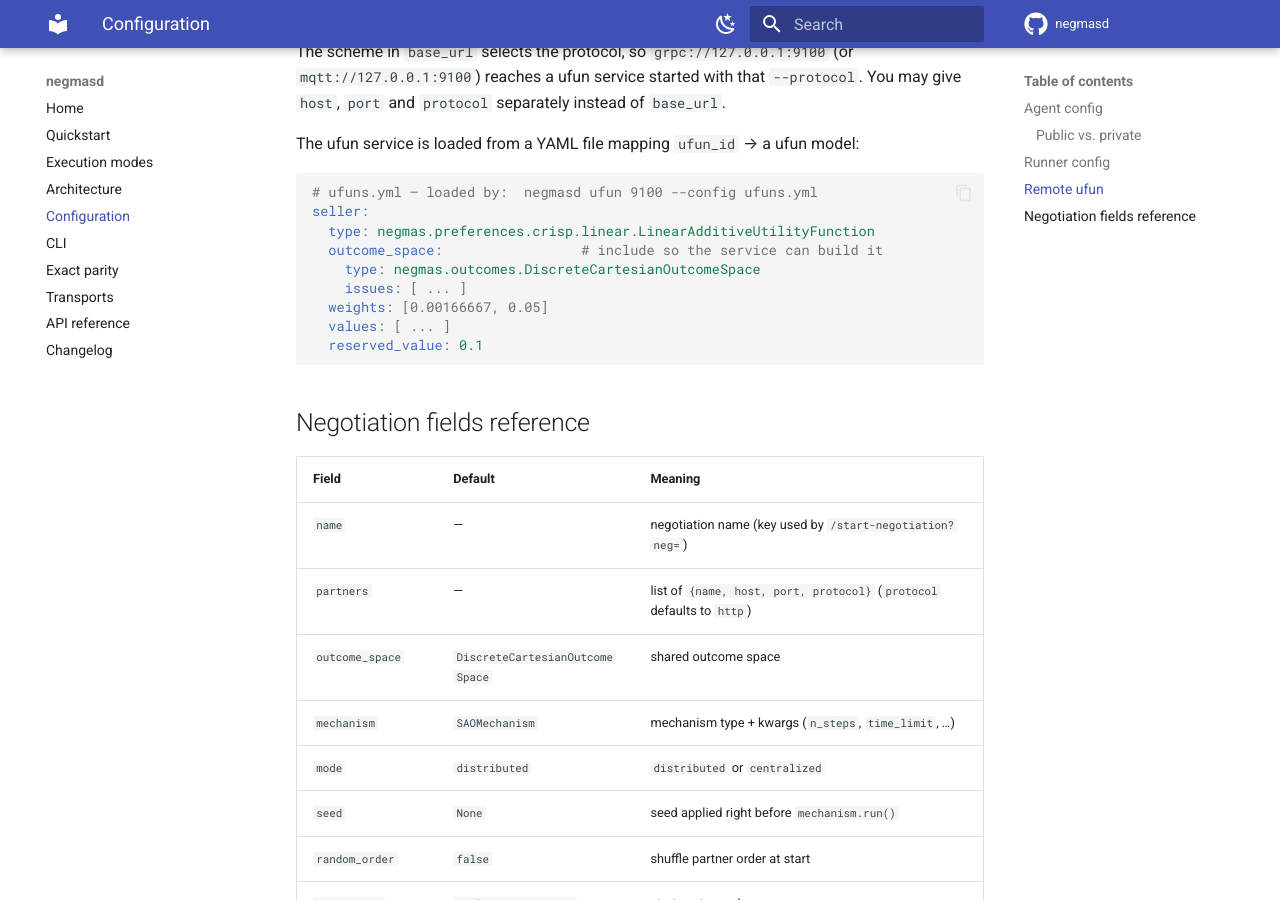
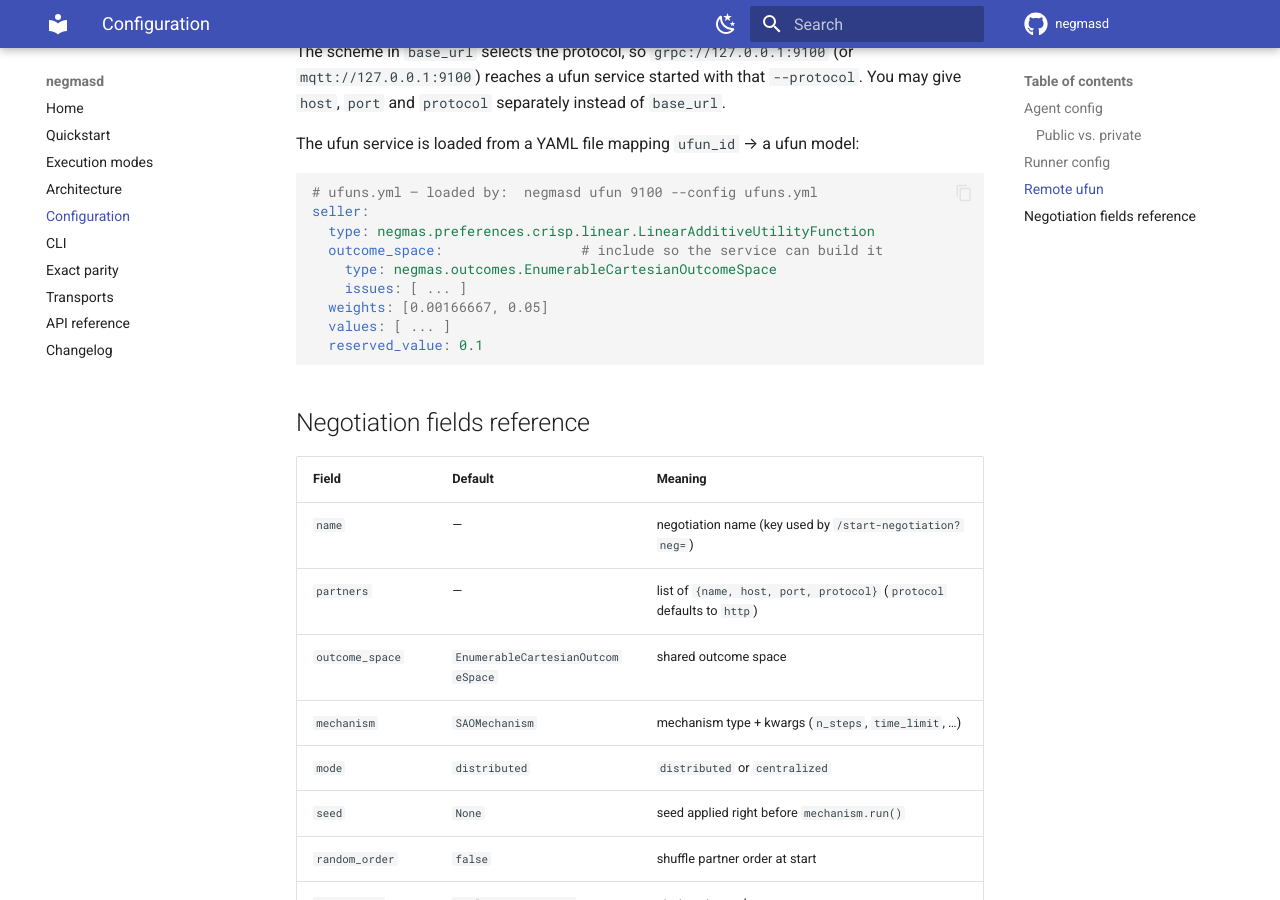
Before and after one commit to yasserfarouk/negmasd, an MkDocs documentation site: the page built from docs/configuration.md, in a window 1280 px wide and 900 px high, scrolled down 2139 px. Built offline with MkDocs 1.6.1 and Material for MkDocs 9.7.7, drawn with Linux system fonts in a browser that asks for light colours; comment, search, counter and statistics services are not loaded; some of the changed text lies outside the part shown.

Commit message:
refactor: use the negmas 0.17 Enumerable*OutcomeSpace names
Discrete*OutcomeSpace was renamed to Enumerable*OutcomeSpace in negmas 0.17.0
(the old names still work but warn). Also requires negmas>=0.17.0 where a
dependency list still had an older minimum.

Claude-Session: https://claude.ai/code/session_018CXUXZZ7C4wiye8hu5V1up

```diff
--- a/docs/configuration.md
+++ b/docs/configuration.md
@@ -24,7 +24,7 @@ negotiations:
       - { name: buyer,  host: 127.0.0.1, port: 8001 }
       - { name: seller, host: 127.0.0.1, port: 8002 }
     outcome_space:
-      type: negmas.outcomes.DiscreteCartesianOutcomeSpace
+      type: negmas.outcomes.EnumerableCartesianOutcomeSpace
       issues:
         - { name: price,    type: negmas.outcomes.DiscreteCardinalIssue, values: [100, 150, 200, 250, 300] }
         - { name: quantity, type: negmas.outcomes.ContiguousIssue,       values: [1, 10] }
@@ -99,7 +99,7 @@ The ufun service is loaded from a YAML file mapping `ufun_id` → a ufun model:
 seller:
   type: negmas.preferences.crisp.linear.LinearAdditiveUtilityFunction
   outcome_space:                 # include so the service can build it
-    type: negmas.outcomes.DiscreteCartesianOutcomeSpace
+    type: negmas.outcomes.EnumerableCartesianOutcomeSpace
     issues: [ ... ]
   weights: [0.00166667, 0.05]
   values: [ ... ]
@@ -112,7 +112,7 @@ seller:
 |-------|---------|---------|
 | `name` | — | negotiation name (key used by `/start-negotiation?neg=`) |
 | `partners` | — | list of `{name, host, port, protocol}` (`protocol` defaults to `http`) |
-| `outcome_space` | `DiscreteCartesianOutcomeSpace` | shared outcome space |
+| `outcome_space` | `EnumerableCartesianOutcomeSpace` | shared outcome space |
 | `mechanism` | `SAOMechanism` | mechanism type + kwargs (`n_steps`, `time_limit`, …) |
 | `mode` | `distributed` | `distributed` or `centralized` |
 | `seed` | `None` | seed applied right before `mechanism.run()` |
```
Also changed, not shown: 1 other file.
